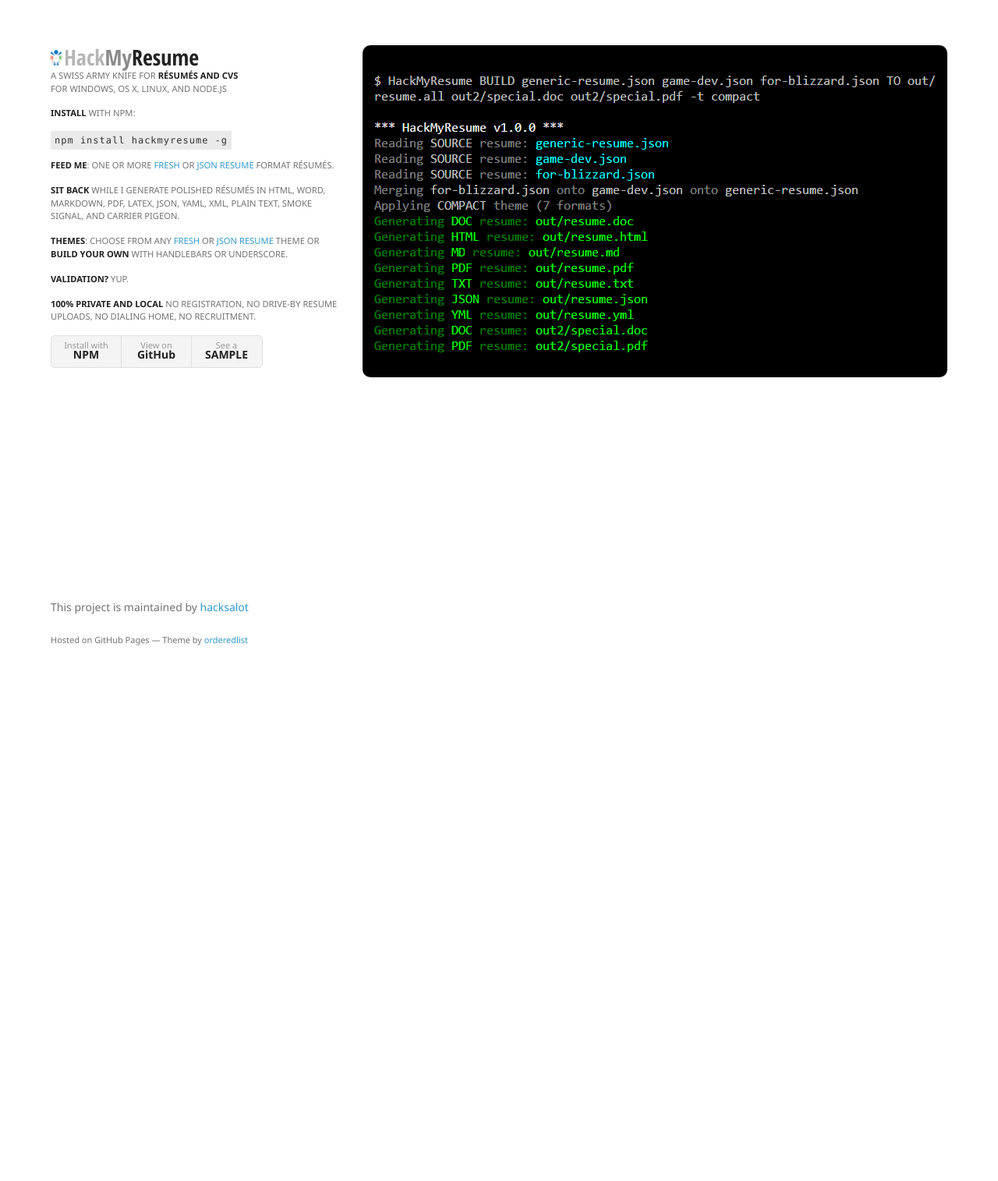
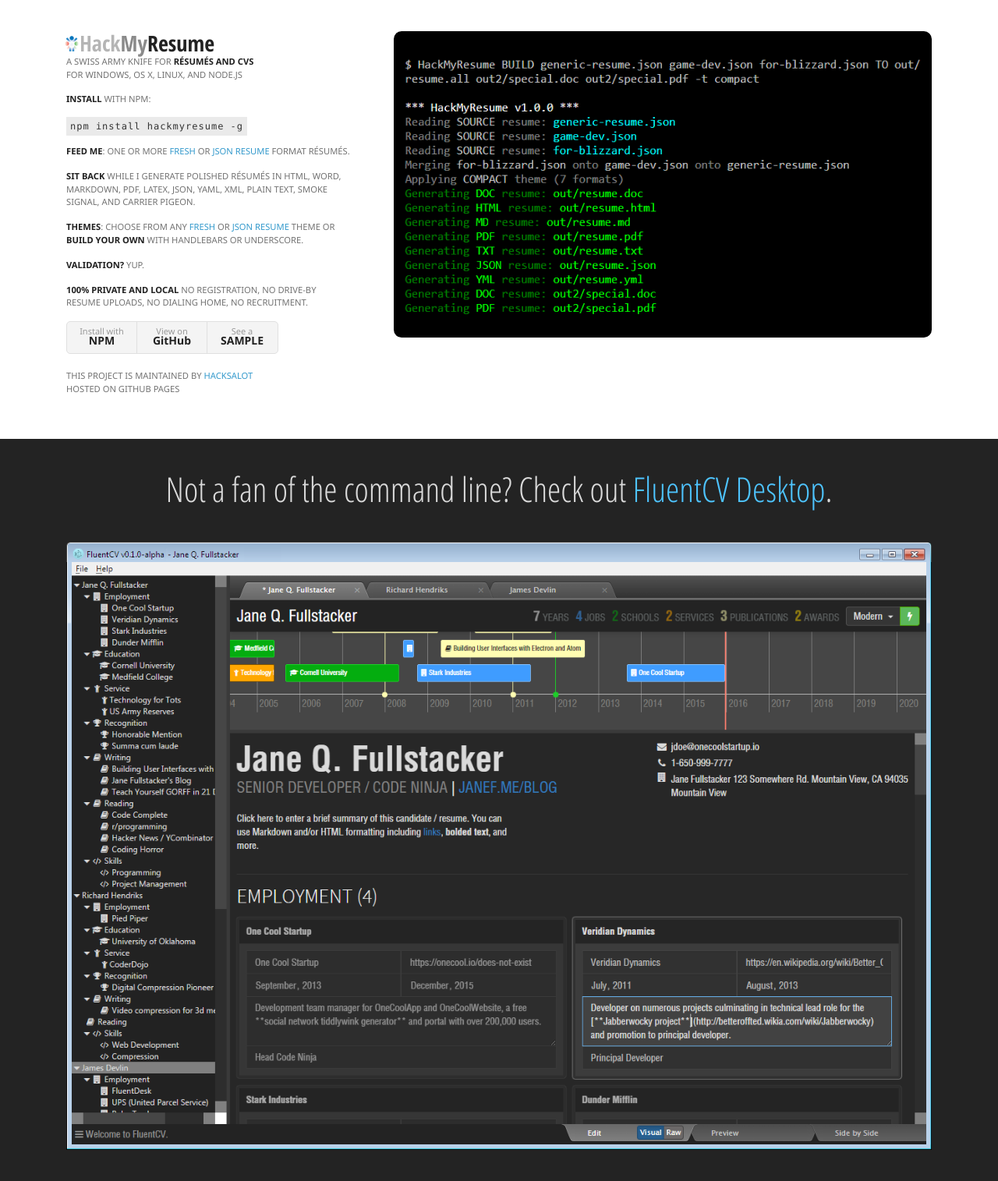
Before and after one commit to hacksalot/HackMyResume, a Jekyll site: the page built from index.html, in a window 1280 px wide. Shown: the whole page at 78% size. Built offline with Jekyll 4.4.1, drawn with Linux system fonts in a browser that asks for light colours; before the commit the page ends 900 px from its top, so only the background shows below that.

Commit message:
Mention FluentCV.

```diff
--- a/_includes/head.html
+++ b/_includes/head.html
@@ -2,7 +2,7 @@
   <meta charset="utf-8">
   <meta http-equiv="X-UA-Compatible" content="chrome=1">
   <title>{{ site.title }}</title>
-  <link href='https://fonts.googleapis.com/css?family=Open+Sans+Condensed:700' rel='stylesheet' type='text/css'>
+  <link href='https://fonts.googleapis.com/css?family=Open+Sans+Condensed:700,300' rel='stylesheet' type='text/css'>
   <link rel="stylesheet" href="/css/main.css">
   <meta name="viewport" content="width=device-width">
   <!--[if lt IE 9]>
--- a/_layouts/home.html
+++ b/_layouts/home.html
@@ -5,6 +5,7 @@
   <header>
     <h1><img src="android-chrome-48x48.png" class="logo">{{ site.titleMarkup }}</h1>
     <p>A Swiss Army Knife for <strong>résumés and CVs</strong><br>For Windows, OS X, Linux, and Node.js</p>
+    {{ content }}
     <p><strong>Install</strong> with NPM:<br><br><code>npm install hackmyresume -g</code></p>
     <p><strong>Feed me</strong>: One or more <a href="https://github.com/fluentdesk/FRESCA">FRESH</a> or <a href="https://github.com/json-resume/json-resume-schema">JSON Resume</a> format résumés.</p>
     <p><strong>Sit back</strong> while I generate polished résumés in HTML, WORD, Markdown, PDF, LaTeX, JSON, YAML, XML, plain text, smoke signal, and carrier pigeon.</p>
@@ -16,15 +17,14 @@
       <li><a href="{{ site.github_url }}">View on <strong>GitHub</strong></a></li>
       <li><a href="jane/resume">See a <strong>SAMPLE</strong></a></li>
     </ul>
+    <p>This project is maintained by <a href="https://github.com/{{ site.github_username }}">{{ site.author_name }}</a><br>
+    Hosted on GitHub Pages</p>
   </header>
-
-  <section>
-  {{ content }}
-  </section>
-
-  <footer>
-    <p>This project is maintained by <a href="https://github.com/{{ site.github_username }}">{{ site.author_name }}</a></p>
-    <p><small>Hosted on GitHub Pages &mdash; Theme by <a href="https://github.com/orderedlist">orderedlist</a></small></p>
-  </footer>
 </div>
+<footer>
+  <div class="wrapper">
+    <h1>Not a fan of the command line? Check out <a href="http://fluentcv.com">FluentCV Desktop</a>.</h1>
+    <a href="http://fluentcv.com"><img src="img/fluentcv_desktop.png" id="fluentcv"></a>
+  </div>
+</footer>
 <script src="/js/scale.fix.js"></script>
--- a/_sass/_minimal.scss
+++ b/_sass/_hackmyresume.scss
@@ -2,7 +2,7 @@
 
 body {
   background-color: #fff;
-  padding:50px;
+  padding: 0; margin: 0;
   font: 14px/1.5 $base-font;
   color:#727272;
   font-weight:400;
@@ -24,6 +24,9 @@
 h1 {
   font-size:28px;
   margin-bottom: 0;
+  position: relative;
+  padding-left: 17px;
+  font-family: $title-font;
 }
 
 h2 {
@@ -32,6 +35,13 @@
 
 h3, h4, h5, h6 {
   color:#494949;
+}
+
+p > code {
+  background-color: #EAEAEA;
+  padding: 5px;
+  text-transform: none;
+  letter-spacing: 1px;
 }
 
 a {
@@ -55,8 +65,14 @@
 }
 
 .wrapper {
-  width:860px;
+  width: 100%;
+  max-width: 1150px;
   margin:0 auto;
+  padding: 40px 20px;
+  // Expand with height of floated children
+  // http://stackoverflow.com/q/804926/4942583
+  overflow: hidden;
+  position: relative;
 }
 
 blockquote {
@@ -104,11 +120,15 @@
   max-width:100%;
 }
 
+
+header, section, footer, img, .wrapper {
+  box-sizing: border-box;
+}
+
 header {
-  width:270px;
-  float:left;
-  position:fixed;
+  position: static;
   -webkit-font-smoothing:subpixel-antialiased;
+  min-width: 250px;
 }
 
 header ul {
@@ -126,6 +146,13 @@
   float:left;
   border-right:1px solid #e0e0e0;
   height:40px;
+}
+
+header > p {
+  text-transform: uppercase;
+  font-size: 80%;
+  margin: 0;
+  margin-bottom: 15px;
 }
 
 header li:first-child a {
@@ -171,9 +198,11 @@
 }
 
 section {
-  width:500px;
-  float:right;
+  width: 66%;
+  float: left;
+  max-width: 750px;
   padding-bottom:50px;
+  position: relative;
 }
 
 small {
@@ -188,84 +217,56 @@
 }
 
 footer {
-  width:270px;
-  float:left;
-  position:fixed;
-  bottom:50px;
+  width: 100%;
+  float: none;
+  position: static;
   -webkit-font-smoothing:subpixel-antialiased;
-}
-
-@media print, screen and (max-width: 960px) {
-
-  div.wrapper {
-    width:auto;
-    margin:0;
+  background-color: #232323;
+  padding: 0;
+  h1 {
+    color: #DADADA;
+    text-align: center;
+    font-weight: 300;
+    font-size: 44px;
+    margin-bottom: 1em;
+    padding-left: 0;
   }
-
-  header, section, footer {
-    float:none;
-    position:static;
-    width:auto;
-  }
-
-  header {
-    padding-right:320px;
-  }
-
-  section {
-    border:1px solid #e5e5e5;
-    border-width:1px 0;
-    padding:20px 0;
-    margin:0 0 20px;
-  }
-
-  header a small {
-    display:inline;
-  }
-
-  header ul {
-    position:absolute;
-    right:50px;
-    top:52px;
+  a {
+    color: #4EC4FF;
+    &:hover {
+      color: #A8E2FF;
+    }
   }
 }
 
-@media print, screen and (max-width: 720px) {
-  body {
-    word-wrap:break-word;
+img.main {
+  border: solid 10px #000;
+  border-radius: 10px;
+  margin: 0;
+  max-width: 100%;
+  margin-bottom: 15px;
+}
+
+img.logo {
+  position: absolute;
+  width: 24px;
+  top: 4px;
+  left: -5px;
+}
+
+img#fluentcv {
+  display: block;
+  margin: 0 auto;
+}
+
+@media screen and (min-width: 760px) {
+  img.main {
+    position: absolute;
+    right: 20px; top: 40px;
+    width: 60%;
   }
-
   header {
-    padding:0;
-  }
-
-  header ul, header p.view {
-    position:static;
-  }
-
-  pre, code {
-    word-wrap:normal;
+    width: 33%;
+    max-width: 400px;
   }
 }
-
-@media print, screen and (max-width: 480px) {
-  body {
-    padding:15px;
-  }
-
-  header ul {
-    width:99%;
-  }
-
-  header li, header ul li + li + li {
-    width:33%;
-  }
-}
-
-@media print {
-  body {
-    padding:0.4in;
-    font-size:12pt;
-    color:#444;
-  }
-}
--- a/_sass/_hmr.scss
+++ /dev/null
@@ -1,74 +0,0 @@
-header > p {
-  text-transform: uppercase;
-  font-size: 80%;
-  margin: 0;
-  margin-bottom: 15px;
-}
-
-.wrapper {
-  max-width: 1150px;
-  width: 100%;
-}
-
-p > code {
-  background-color: #EAEAEA;
-  padding: 5px;
-  text-transform: none;
-  letter-spacing: 1px;
-}
-
-header {
-  position: static;
-  width: 33%;
-  max-width: 400px;
-}
-
-section {
-  width: 66%;
-  float: left;
-  max-width: 750px;
-}
-
-header, section, img {
-  box-sizing: border-box;
-}
-
-img.main {
-  border: solid 10px #000;
-  border-radius: 10px;
-  margin: 0 20px;
-}
-
-img.logo {
-  position: absolute;
-  width: 24px;
-  top: 4px;
-  left: -5px;
-}
-
-h1 {
-  position: relative;
-  padding-left: 17px;
-  font-family: $title-font;
-}
-
-@media print, screen and (max-width: 960px) {
-  header {
-    width: auto;
-    padding-right: 0;
-
-  }
-  img {
-    margin: 0;
-  }
-  header ul {
-      /* position: absolute; */
-      position: static;
-      right: 50px;
-      top: 52px;
-  }
-  section {
-    float: none;
-    width: auto;
-  }
-}
--- a/css/main.scss
+++ b/css/main.scss
@@ -7,4 +7,4 @@
 $title-font: 'Open Sans Condensed', $base-font;
 
 // Import partials from `sass_dir` (defaults to `_sass`)
-@import "minimal", "syntax-highlighting", "hmr";
+@import "syntax-highlighting", "hackmyresume";
```
Also changed, not shown: img/fluentcv_desktop.png (added).
